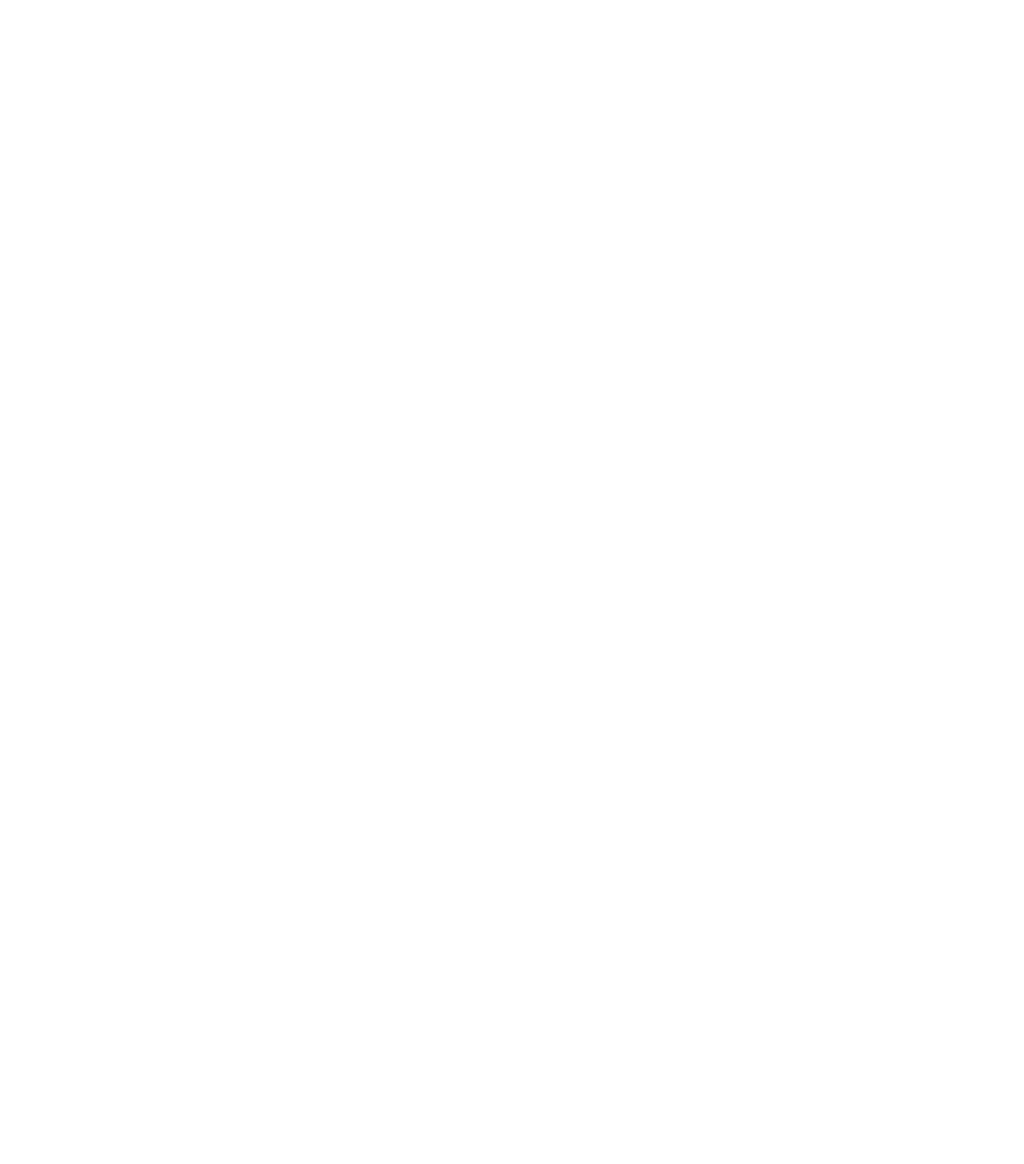
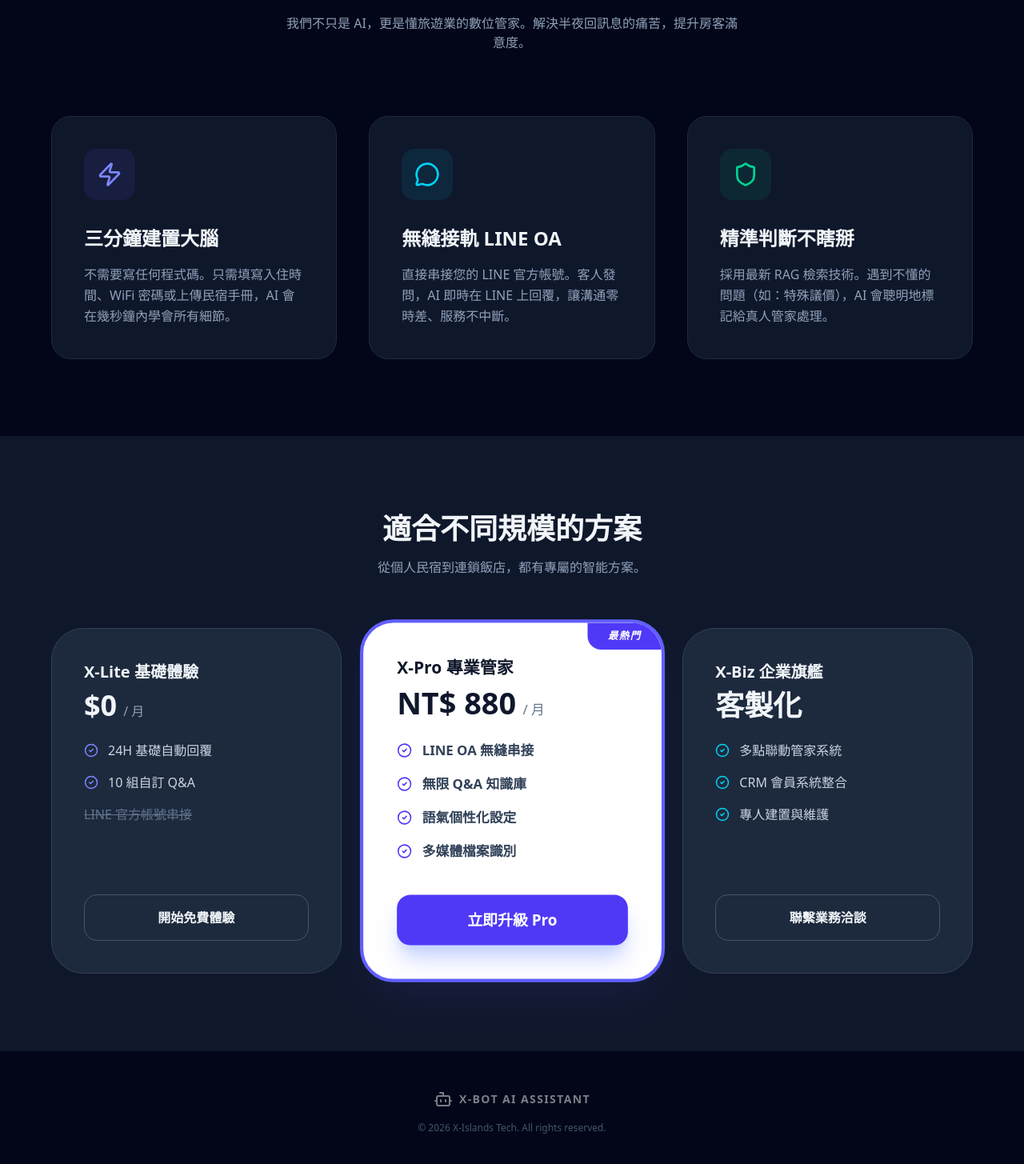
Before and after one commit to autoben66-alt/x-bot-pro, a Next.js app: page / in a window 1280 px wide. Shown: the part 873-2328 px from the top of the page at 80% size. Before the commit the page ends 800 px from the top, so only its background shows below. Built offline with nearby package versions, Linux system fonts and the light colour scheme.

Commit message:
頁面調整

```diff
--- a/src/app/page.tsx
+++ b/src/app/page.tsx
@@ -6,7 +6,7 @@
   CheckCircle2, Bot, Database, LineChart, CreditCard, MessageSquare,
   Plus, ArrowRight, Zap, Shield, Globe, LogOut, Mail, Lock, LogIn, UserPlus,
   Copy, AlertCircle, Star, Activity, Cpu, HardDrive, LayoutDashboard,
-  ShieldCheck, Users, TrendingUp, HelpCircle, Trash2
+  ShieldCheck, Users, TrendingUp, HelpCircle, Trash2, ChevronRight
 } from 'lucide-react';
 
 // Firebase 相關模組匯入
@@ -33,14 +33,15 @@
 const LandingPage = ({ onNavigate }: any) => {
   return (
     <div className="min-h-screen bg-slate-900 font-sans text-slate-100 overflow-x-hidden">
-      <nav className="container mx-auto px-6 py-6 flex justify-between items-center relative z-10">
+      {/* 導覽列 */}
+      <nav className="container mx-auto px-6 py-6 flex justify-between items-center relative z-20">
         <div className="flex items-center space-x-2">
           <Bot size={32} className="text-indigo-400" />
           <span className="text-2xl font-black tracking-wider bg-clip-text text-transparent bg-gradient-to-r from-indigo-400 to-cyan-400">X-Bot</span>
         </div>
         <div className="hidden md:flex space-x-8 font-medium text-slate-300">
-          <a href="#" className="hover:text-white transition">功能特色</a>
-          <a href="#" className="hover:text-white transition">方案計價</a>
+          <a href="#features" className="hover:text-white transition">功能特色</a>
+          <a href="#pricing" className="hover:text-white transition">方案計價</a>
         </div>
         <button
           onClick={() => onNavigate('dashboard')}
@@ -50,13 +51,118 @@
         </button>
       </nav>
 
+      {/* 英雄區塊 (Hero Section) */}
       <div className="relative pt-20 pb-32 flex flex-col items-center justify-center text-center px-4">
         <div className="absolute top-1/2 left-1/2 -translate-x-1/2 -translate-y-1/2 w-[600px] h-[600px] bg-indigo-600 rounded-full blur-[120px] opacity-20 pointer-events-none"></div>
         <div className="inline-block mb-6 px-4 py-1.5 rounded-full border border-indigo-500/30 bg-indigo-500/10 text-indigo-300 text-sm font-semibold backdrop-blur-sm">🚀 X-Islands 旗下最新力作</div>
         <h1 className="text-5xl md:text-7xl font-black mb-6 leading-tight tracking-tight">讓 AI 成為您的 <br className="hidden md:block" /><span className="bg-clip-text text-transparent bg-gradient-to-r from-indigo-400 via-cyan-400 to-emerald-400">24H 金牌客服管家</span></h1>
         <p className="text-lg md:text-xl text-slate-400 mb-10 max-w-2xl leading-relaxed">專為民宿與地方業者打造的 LINE 智能回覆系統。<br />只需填寫資料，AI 就能代您回覆房客所有重複問題。</p>
-        <button onClick={() => onNavigate('dashboard')} className="bg-gradient-to-r from-indigo-500 to-cyan-500 text-white px-10 py-5 rounded-full font-bold text-lg hover:shadow-lg transition transform hover:-translate-y-1">免費啟動 AI 管家</button>
+        <div className="flex flex-col sm:flex-row space-y-4 sm:space-y-0 sm:space-x-4">
+          <button onClick={() => onNavigate('dashboard')} className="bg-gradient-to-r from-indigo-500 to-cyan-500 text-white px-10 py-5 rounded-full font-bold text-lg hover:shadow-lg transition transform hover:-translate-y-1">免費啟動 AI 管家</button>
+          <button className="px-10 py-5 rounded-full font-bold text-lg border border-slate-700 hover:bg-slate-800 transition text-slate-300">預約專人演示</button>
+        </div>
       </div>
+
+      {/* 功能特色區塊 (Features) */}
+      <div id="features" className="bg-slate-950 py-24 px-6 border-t border-slate-800 relative">
+        <div className="max-w-6xl mx-auto">
+          <div className="text-center mb-20">
+            <h2 className="text-4xl font-black mb-4">為什麼選擇 X-Bot？</h2>
+            <p className="text-slate-400 max-w-xl mx-auto font-medium">我們不只是 AI，更是懂旅遊業的數位管家。解決半夜回訊息的痛苦，提升房客滿意度。</p>
+          </div>
+
+          <div className="grid grid-cols-1 md:grid-cols-3 gap-10">
+            <div className="bg-slate-900 p-10 rounded-3xl border border-slate-800 hover:border-indigo-500/50 transition group">
+              <div className="w-16 h-16 bg-indigo-500/10 rounded-2xl flex items-center justify-center mb-8 group-hover:scale-110 transition duration-300">
+                <Zap size={32} className="text-indigo-400" />
+              </div>
+              <h3 className="text-2xl font-bold mb-4">三分鐘建置大腦</h3>
+              <p className="text-slate-400 leading-relaxed font-medium">
+                不需要寫任何程式碼。只需填寫入住時間、WiFi 密碼或上傳民宿手冊，AI 會在幾秒鐘內學會所有細節。
+              </p>
+            </div>
+
+            <div className="bg-slate-900 p-10 rounded-3xl border border-slate-800 hover:border-cyan-500/50 transition group">
+              <div className="w-16 h-16 bg-cyan-500/10 rounded-2xl flex items-center justify-center mb-8 group-hover:scale-110 transition duration-300">
+                <MessageCircle size={32} className="text-cyan-400" />
+              </div>
+              <h3 className="text-2xl font-bold mb-4">無縫接軌 LINE OA</h3>
+              <p className="text-slate-400 leading-relaxed font-medium">
+                直接串接您的 LINE 官方帳號。客人發問，AI 即時在 LINE 上回覆，讓溝通零時差、服務不中斷。
+              </p>
+            </div>
+
+            <div className="bg-slate-900 p-10 rounded-3xl border border-slate-800 hover:border-emerald-500/50 transition group">
+              <div className="w-16 h-16 bg-emerald-500/10 rounded-2xl flex items-center justify-center mb-8 group-hover:scale-110 transition duration-300">
+                <Shield size={32} className="text-emerald-400" />
+              </div>
+              <h3 className="text-2xl font-bold mb-4">精準判斷不瞎掰</h3>
+              <p className="text-slate-400 leading-relaxed font-medium">
+                採用最新 RAG 檢索技術。遇到不懂的問題（如：特殊議價），AI 會聰明地標記給真人管家處理。
+              </p>
+            </div>
+          </div>
+        </div>
+      </div>
+
+      {/* 方案計價區塊 (Pricing) */}
+      <div id="pricing" className="py-24 px-6 bg-slate-900">
+        <div className="max-w-6xl mx-auto">
+          <div className="text-center mb-16">
+            <h2 className="text-4xl font-black mb-4">適合不同規模的方案</h2>
+            <p className="text-slate-400 font-medium">從個人民宿到連鎖飯店，都有專屬的智能方案。</p>
+          </div>
+
+          <div className="grid grid-cols-1 md:grid-cols-3 gap-8">
+            {/* 方案 1 */}
+            <div className="bg-slate-800 p-10 rounded-[2.5rem] border border-slate-700 flex flex-col h-full">
+              <h3 className="text-xl font-bold mb-2">X-Lite 基礎體驗</h3>
+              <div className="mb-6"><span className="text-4xl font-black">$0</span><span className="text-slate-400 ml-2">/ 月</span></div>
+              <ul className="space-y-4 mb-10 flex-1">
+                <li className="flex items-center space-x-3 text-slate-300"><CheckCircle2 size={18} className="text-indigo-400" /> <span>24H 基礎自動回覆</span></li>
+                <li className="flex items-center space-x-3 text-slate-300"><CheckCircle2 size={18} className="text-indigo-400" /> <span>10 組自訂 Q&A</span></li>
+                <li className="flex items-center space-x-3 text-slate-500 line-through"><span>LINE 官方帳號串接</span></li>
+              </ul>
+              <button onClick={() => onNavigate('dashboard')} className="w-full py-4 rounded-2xl border border-slate-600 font-bold hover:bg-slate-700 transition">開始免費體驗</button>
+            </div>
+
+            {/* 方案 2 (Pro) */}
+            <div className="bg-white p-10 rounded-[2.5rem] shadow-2xl shadow-indigo-500/10 flex flex-col h-full relative overflow-hidden transform scale-105 z-10 border-4 border-indigo-500">
+              <div className="absolute top-0 right-0 bg-indigo-600 text-white px-6 py-2 rounded-bl-2xl font-black text-xs uppercase tracking-widest italic">最熱門</div>
+              <h3 className="text-xl font-bold mb-2 text-slate-900">X-Pro 專業管家</h3>
+              <div className="mb-6 text-slate-900"><span className="text-4xl font-black">NT$ 880</span><span className="text-slate-500 ml-2">/ 月</span></div>
+              <ul className="space-y-4 mb-10 flex-1">
+                <li className="flex items-center space-x-3 text-slate-700 font-bold"><CheckCircle2 size={18} className="text-indigo-600" /> <span>LINE OA 無縫串接</span></li>
+                <li className="flex items-center space-x-3 text-slate-700 font-bold"><CheckCircle2 size={18} className="text-indigo-600" /> <span>無限 Q&A 知識庫</span></li>
+                <li className="flex items-center space-x-3 text-slate-700 font-bold"><CheckCircle2 size={18} className="text-indigo-600" /> <span>語氣個性化設定</span></li>
+                <li className="flex items-center space-x-3 text-slate-700 font-bold"><CheckCircle2 size={18} className="text-indigo-600" /> <span>多媒體檔案識別</span></li>
+              </ul>
+              <button onClick={() => onNavigate('dashboard')} className="w-full py-4 rounded-2xl bg-indigo-600 text-white font-black text-lg shadow-xl shadow-indigo-200 hover:bg-indigo-700 transition">立即升級 Pro</button>
+            </div>
+
+            {/* 方案 3 */}
+            <div className="bg-slate-800 p-10 rounded-[2.5rem] border border-slate-700 flex flex-col h-full">
+              <h3 className="text-xl font-bold mb-2">X-Biz 企業旗艦</h3>
+              <div className="mb-6"><span className="text-4xl font-black">客製化</span></div>
+              <ul className="space-y-4 mb-10 flex-1">
+                <li className="flex items-center space-x-3 text-slate-300"><CheckCircle2 size={18} className="text-cyan-400" /> <span>多點聯動管家系統</span></li>
+                <li className="flex items-center space-x-3 text-slate-300"><CheckCircle2 size={18} className="text-cyan-400" /> <span>CRM 會員系統整合</span></li>
+                <li className="flex items-center space-x-3 text-slate-300"><CheckCircle2 size={18} className="text-cyan-400" /> <span>專人建置與維護</span></li>
+              </ul>
+              <button className="w-full py-4 rounded-2xl border border-slate-600 font-bold hover:bg-slate-700 transition">聯繫業務洽談</button>
+            </div>
+          </div>
+        </div>
+      </div>
+
+      {/* 底部資訊 */}
+      <footer className="bg-slate-950 py-12 px-6 border-t border-slate-900 text-center">
+        <div className="flex items-center justify-center space-x-2 mb-4 opacity-50">
+          <Bot size={24} />
+          <span className="font-black tracking-widest uppercase text-sm">X-Bot AI Assistant</span>
+        </div>
+        <p className="text-slate-600 text-xs font-medium">© 2026 X-Islands Tech. All rights reserved.</p>
+      </footer>
     </div>
   );
 };
@@ -193,7 +299,6 @@
     finally { setIsSaving(false); }
   };
 
-  // 🌟 新增：處理 Webhook URL 複製 🌟
   const handleCopyWebhook = () => {
     if (typeof window === 'undefined') return;
     const host = window.location.host;
@@ -340,8 +445,12 @@
                   <div className="bg-slate-900 rounded-[3rem] p-4 border-8 border-slate-800 shadow-2xl h-[620px] flex flex-col overflow-hidden relative">
                     <div className="absolute top-0 left-1/2 transform -translate-x-1/2 w-32 h-6 bg-slate-800 rounded-b-2xl z-20"></div>
                     <div className="bg-[#242e38] p-4 pt-10 rounded-t-2xl flex items-center space-x-3 text-white border-b border-slate-700"><div className="w-10 h-10 rounded-full bg-indigo-500 flex items-center justify-center text-white"><Bot size={20} /></div><div><div className="font-bold text-sm leading-none">{config.shopName}</div><div className="text-[9px] text-green-400 mt-1 font-medium italic animate-pulse">● 智能連線中</div></div></div>
-                    <div className="flex-1 bg-slate-800 bg-opacity-20 overflow-y-auto p-4 space-y-4">{chatHistory.map((m, i) => (<div key={i} className={`flex ${m.role === 'user' ? 'justify-end' : 'justify-start'}`}><div className={`max-w-[85%] p-4 rounded-2xl text-[13px] leading-relaxed shadow-sm ${m.role === 'user' ? 'bg-indigo-500 text-white rounded-tr-none' : 'bg-white text-slate-800 rounded-tl-none font-medium'}`}>{m.content}</div></div>))}</div>
-                    <form onSubmit={e => { e.preventDefault(); if(!inputMessage.trim()) return; setChatHistory([...chatHistory, {role:'user', content:inputMessage}]); const msg = inputMessage; setInputMessage(""); setTimeout(() => setChatHistory(prev => [...prev, {role:'assistant', content:simulateAIResponse(msg)}]), 800); }} className="bg-white p-3 flex items-center space-x-2 rounded-b-3xl pb-8 border-t border-slate-700/20"><input type="text" value={inputMessage} onChange={e => setInputMessage(e.target.value)} placeholder="測試輸入..." className="flex-1 px-4 py-2 bg-slate-100 rounded-full text-sm outline-none" /><button type="submit" className="bg-indigo-600 p-2.5 rounded-full text-white shadow-md"><ArrowRight size={18} /></button></form>
+                    <div className="flex-1 bg-slate-800 bg-opacity-20 overflow-y-auto p-4 space-y-4">{chatHistory.map((m, i) => (
+                      <div key={i} className={`flex ${m.role === 'user' ? 'justify-end' : 'justify-start'}`}>
+                        <div className={`max-w-[85%] p-4 rounded-2xl text-[13px] leading-relaxed shadow-sm ${m.role === 'user' ? 'bg-indigo-500 text-white rounded-tr-none' : 'bg-white text-slate-800 rounded-tl-none font-medium'}`}>{m.content}</div>
+                      </div>
+                    ))}</div>
+                    <form onSubmit={e => { e.preventDefault(); if(!inputMessage.trim()) return; setChatHistory([...chatHistory, {role:'user', content:inputMessage}]); const msg = inputMessage; setInputMessage(""); setTimeout(() => setChatHistory(prev => [...prev, {role:'assistant', content:simulateAIResponse(msg)}]), 800); }} className="bg-white p-3 flex items-center space-x-2 rounded-b-3xl pb-8 border-t border-slate-700/20"><input type="text" value={inputMessage} onChange={e => setInputMessage(e.target.value)} placeholder="測試輸入..." className="flex-1 px-4 py-2 bg-slate-100 rounded-full text-sm outline-none" /><button type="submit" className="bg-indigo-600 p-2.5 rounded-full text-white shadow-md active:scale-90 transition-all"><ArrowRight size={18} /></button></form>
                   </div>
                 </div>
               </div>
```
